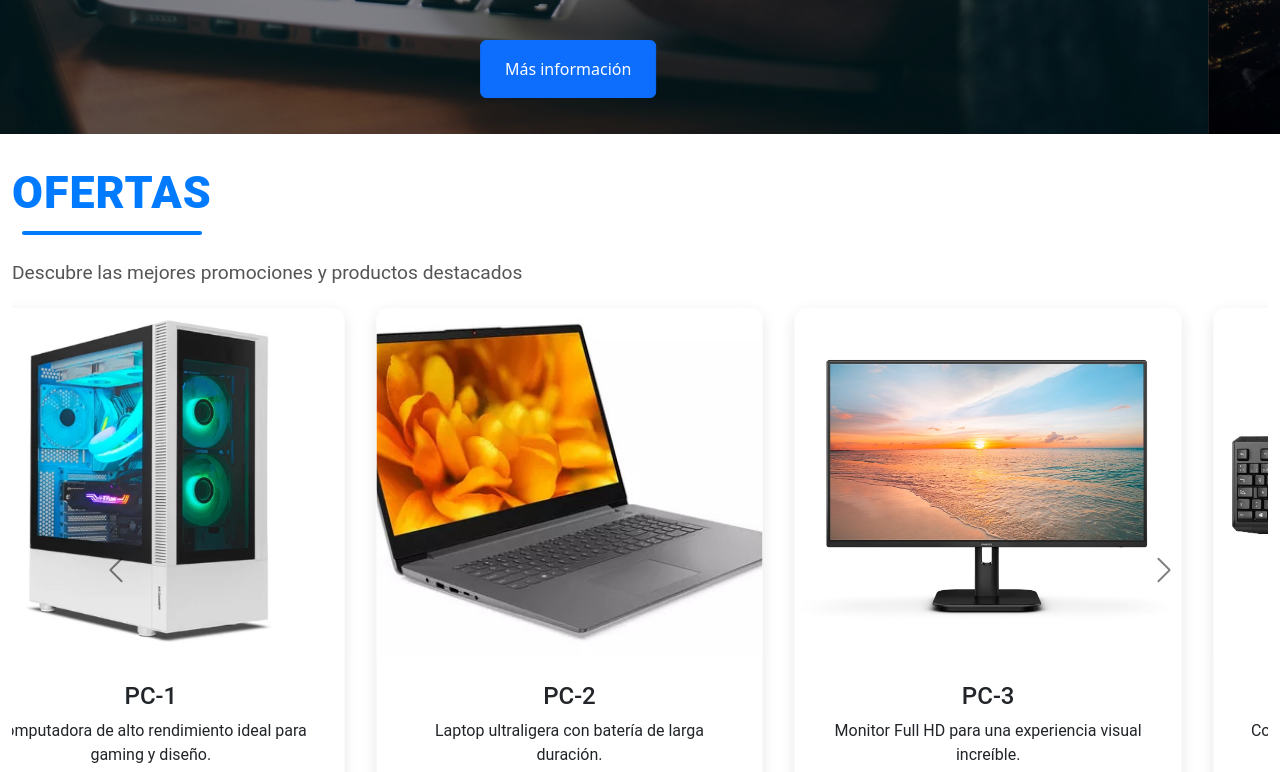
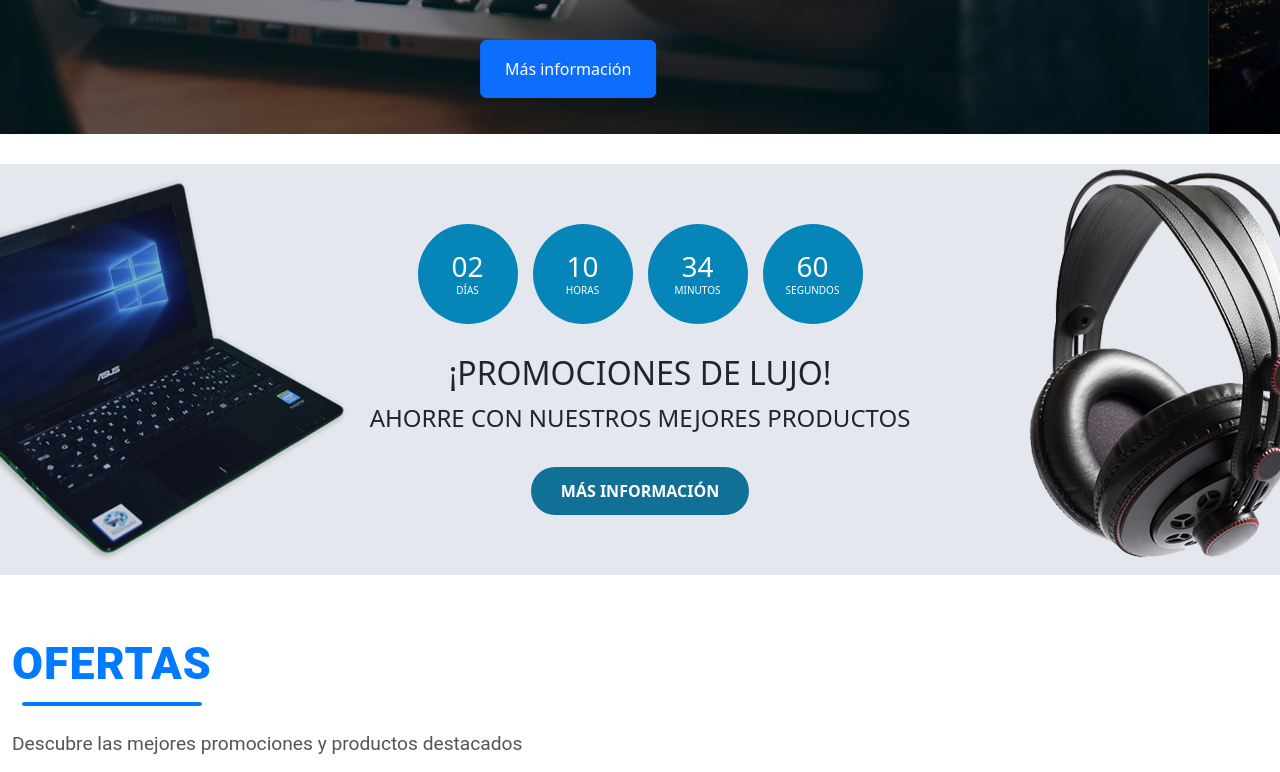
Before and after one commit to BcoreS/Electrocomp, a plain HTML site: page index.html in a window 1280 px wide. Shown: the part 811-1583 px from the top of the page. Drawn offline with Linux system fonts and the light colour scheme.

Commit message:
Cambios de Hot Deal Zone

```diff
--- a/CSS/Style.css
+++ b/CSS/Style.css
@@ -406,7 +406,7 @@ nav {
 .footer-logo {
   font-size: 1.8rem;
   font-weight: 700;
-  color: #008BC2;
+  color: #008bc2;
   margin-bottom: 1rem;
 }
 
@@ -439,7 +439,7 @@ nav {
 }
 
 .footer-links ul li a:hover {
-  color: #008BC2;
+  color: #008bc2;
 }
 
 .footer-contact p {
@@ -449,9 +449,8 @@ nav {
 
 .footer-contact i {
   margin-right: 8px;
-  color: #008BC2;
+  color: #008bc2;
 }
-
 
 .footer-bottom {
   grid-column: 1 / -1; /* Ocupa todas las columnas del grid */
@@ -461,5 +460,100 @@ nav {
   color: #ccc;
   border-top: 1px solid #333;
   padding-top: 1rem;
+}
 
+/*=========================================================
+  HOT DEAL - Sección añadida después
+===========================================================*/
+
+#hot-deal.section {
+  padding: 60px 0px;
+  margin: 30px 0px;
+  background-color: #e4e7ed;
+  background-image: url("../Resources/hotdeal.png");
+  background-position: center;
+  background-repeat: no-repeat;
 }
+
+.hot-deal {
+  text-align: center;
+}
+
+.hot-deal .hot-deal-countdown {
+  margin-bottom: 30px;
+}
+
+.hot-deal .hot-deal-countdown > li {
+  position: relative;
+  display: inline-block;
+  width: 100px;
+  height: 100px;
+  background: #0585b8;
+  text-align: center;
+  border-radius: 50%;
+  margin: 0px 5px;
+}
+
+.hot-deal .hot-deal-countdown > li > div {
+  position: absolute;
+  left: 0;
+  right: 0;
+  top: 50%;
+  -webkit-transform: translateY(-50%);
+  -ms-transform: translateY(-50%);
+  transform: translateY(-50%);
+}
+
+.hot-deal .hot-deal-countdown > li > div h3 {
+  color: #fff;
+  margin-bottom: 0px;
+}
+
+.hot-deal .hot-deal-countdown > li > div span {
+  display: block;
+  font-size: 10px;
+  text-transform: uppercase;
+  color: #fff;
+}
+
+.hot-deal p {
+  text-transform: uppercase;
+  font-size: 24px;
+}
+
+.hot-deal .cta-btn {
+  margin-top: 15px;
+}
+
+.primary-btn {
+  display: inline-block;
+  padding: 12px 30px;
+  background-color: #117095;
+  border: none;
+  border-radius: 40px;
+  color: #fff;
+  text-transform: uppercase;
+  font-weight: 700;
+  text-align: center;
+  -webkit-transition: 0.2s all;
+  transition: 0.2s all;
+}
+
+/* --- Fix Responsive Countdown HOT DEAL --- */
+.hot-deal .hot-deal-countdown {
+  display: flex;
+  justify-content: center;
+  align-items: center;
+  flex-wrap: wrap;
+  gap: 15px;
+  padding: 0;
+}
+
+/* Asegurar que los LI no choquen entre sí */
+.hot-deal .hot-deal-countdown > li {
+  margin: 0;
+}
+
+.primary-btn.cta-btn {
+  text-decoration: none !important;
+}
--- a/index.html
+++ b/index.html
@@ -57,15 +57,6 @@
 
         <div class="collapse navbar-collapse" id="mainNavbar">
           <ul class="navbar-nav ms-auto mb-2 mb-lg-0 listaNav">
-            <li class="nav-item">
-              <a class="nav-link" aria-current="page" href="index.html">Home</a>
-            </li>
-            <li class="nav-item">
-              <a class="nav-link" href="contacto.html">Contacto</a>
-            </li>
-            <li class="nav-item">
-              <a class="nav-link" href="HTML/AcercaDe.html">Acerca</a>
-            </li>
             <li class="nav-item dropdown">
               <a
                 class="nav-link dropdown-toggle"
@@ -92,6 +83,16 @@
                 </li>
               </ul>
             </li>
+            <li class="nav-item">
+              <a class="nav-link" aria-current="page" href="index.html">Home</a>
+            </li>
+            <li class="nav-item">
+              <a class="nav-link" href="contacto.html">Contacto</a>
+            </li>
+            <li class="nav-item">
+              <a class="nav-link" href="HTML/AcercaDe.html">Acerca</a>
+            </li>
+
             <li class="nav-item">
               <a class="nav-link" href="otros.html">Otros</a>
             </li>
@@ -159,6 +160,53 @@
         </button>
       </div>
     </div>
+
+    <!-- HOT DEAL SECTION -->
+    <div id="hot-deal" class="section">
+      <!-- container -->
+      <div class="container">
+        <!-- row -->
+        <div class="row">
+          <div class="col-md-12">
+            <div class="hot-deal">
+              <ul class="hot-deal-countdown">
+                <li>
+                  <div>
+                    <h3>02</h3>
+                    <span>Días</span>
+                  </div>
+                </li>
+                <li>
+                  <div>
+                    <h3>10</h3>
+                    <span>Horas</span>
+                  </div>
+                </li>
+                <li>
+                  <div>
+                    <h3>34</h3>
+                    <span>Minutos</span>
+                  </div>
+                </li>
+                <li>
+                  <div>
+                    <h3>60</h3>
+                    <span>Segundos</span>
+                  </div>
+                </li>
+              </ul>
+              <h2 class="text-uppercase">¡Promociones de lujo!</h2>
+              <p>Ahorre con nuestros mejores productos</p>
+              <a class="primary-btn cta-btn" href="#">Más información</a>
+            </div>
+          </div>
+        </div>
+        <!-- /row -->
+      </div>
+      <!-- /container -->
+    </div>
+    <!-- /HOT DEAL SECTION -->
+
     <!--Div Principal-->
 
     <div class="container-fluid DivPrin">
```
Also changed, not shown: Resources/hotdeal.png (added). Lines whose indentation alone changed are shown as unchanged.
